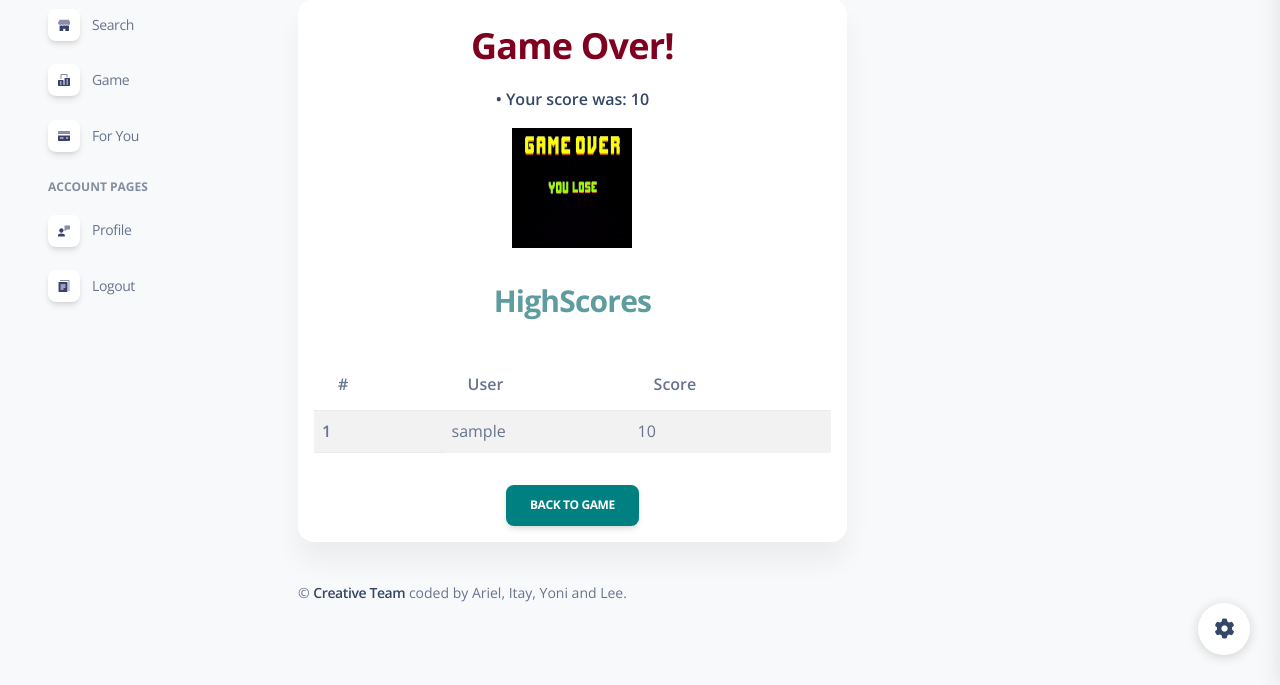
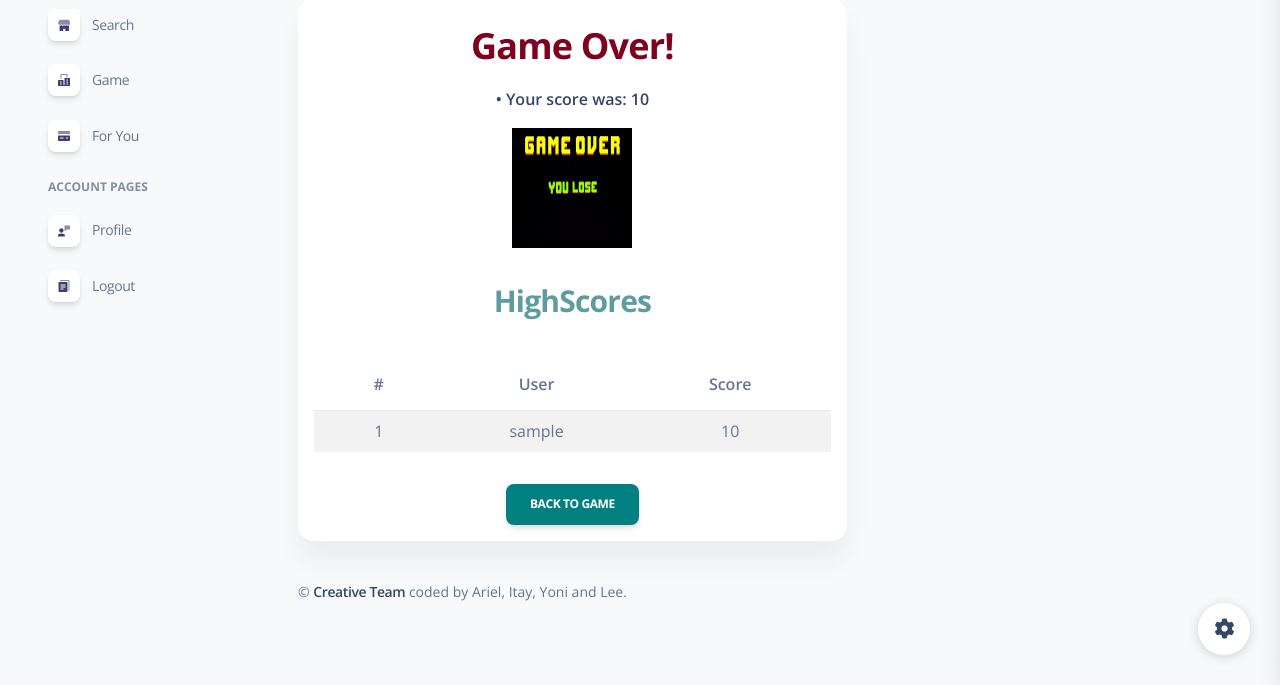
Before and after one commit to arielireni/TAU-crowd-sourcing-workshop, a Flask app: template apps/templates/home/high-scores.html in a window 1280 px wide. Shown: the part 115-800 px from the top of the page. Run offline with Flask 2, Linux system fonts and the light colour scheme; the template is opened without the code that fills it: most values are stand-ins (such as "Sample title", 1, 10 or a date in 2020); parts of the project's set-up code (start-up, migrations or seed data) failed here and were passed over; some libraries are stand-ins or nearby versions.

Commit message:
added empty foryou fixed highscore alignment rounded numbers in course page

```diff
--- a/apps/course_page/routes.py
+++ b/apps/course_page/routes.py
@@ -60,7 +60,7 @@ def course(course_id):
         features.append(('id' + str(question.id), question.feature, answer.sum_ratings / answer.num_ratings))
     return render_template('home/course.html', course=course, featurs=features, comments=comments,
                            like_status=like_status, thumb_colors=thumb_colors, comments_likes=comments_likes,
-                           comments_dislikes=comments_dislikes)
+                           comments_dislikes=comments_dislikes, round = round)
 
 
 # @login_required
--- a/apps/templates/home/course.html
+++ b/apps/templates/home/course.html
@@ -180,7 +180,7 @@
                 <div class="skills">
                     <div class="details">
                         <span>{{ feature[1] }}</span>
-                        <span>{{ feature[2] }}</span>
+                        <span>{{ round(100*feature[2]) / 100 }}</span>
                     </div>
                     <div class="bar">
                         <div id="{{ feature[0] }}-bar"></div>
--- a/apps/templates/home/for-you.html
+++ b/apps/templates/home/for-you.html
@@ -16,6 +16,9 @@
                     </div>
                     <div class="card-body pt-4 p-3">
                         <ul class="list-group">
+                            {% if courses|length == 0 %}
+                                <li class="list-group-item">Please rate more courses to unlock this feature.</li>
+                            {%  endif %}
                             {% for i in range(courses|length) %}
                                 <li class="list-group-item border-0 d-flex p-4 mb-2 bg-gray-100 border-radius-lg">
                                     <div class="d-flex flex-column">
@@ -32,7 +35,9 @@
                     </div>
                 </div>
             <br>
+            {% if courses|length > 0 %}
             <p>These courses were recommended to you because students with similar opinions to yours liked them.</p>
+            {% endif %}
             </div>
         </div>
     </div>
--- a/apps/templates/home/high-scores.html
+++ b/apps/templates/home/high-scores.html
@@ -13,10 +13,12 @@
                 <div class="card">
                     <div class="card-header pb-0">
                         <div class="row">
-                            <h2 style="color: #800020; margin-bottom: 3%; text-align: center"> <b>Game Over!</b> </h2>
-                            <h6 style="margin-bottom: 3%; text-align: center">&#8226; Your score was: {{ user_score }}</h6>
+                            <h2 style="color: #800020; margin-bottom: 3%; text-align: center"><b>Game Over!</b></h2>
+                            <h6 style="margin-bottom: 3%; text-align: center">&#8226; Your score
+                                was: {{ user_score }}</h6>
                             <p style="text-align:center;">
-                            <img src="/static/assets/img/game/gif.gif" class=center style="width:120px;height:120px;">
+                                <img src="/static/assets/img/game/gif.gif" class=center
+                                     style="width:120px;height:120px;">
                             </p>
                             <p class="big"></p>
                         </div>
@@ -28,25 +30,28 @@
                     <div class="card-body pt-4 p-3">
                         <table class="table table-striped">
                             <thead>
-                            <tr>
+                            <tr style="text-align: center">
                                 <th scope="col">#</th>
                                 <th scope="col">User</th>
                                 <th scope="col">Score</th>
                             </tr>
+                            </thead>
                             <tbody>
                             {% for i in range(best_scores|length) %}
-                                <tr>
-                                    <th scope="row">{{ i + 1 }}</th>
+                                <tr style="text-align: center">
+                                    <td> {{ i + 1 }}</td>
                                     <td> {{ best_scores[best_scores|length - 1 - i].username }} </td>
                                     <td> {{ best_scores[best_scores|length - 1 - i].best_score }} </td>
                                 </tr>
                             {% endfor %}
                             </tbody>
-                            </thead>
+
                         </table>
                     </div>
                     <div style="text-align: center">
-                        <button type="button" onclick="window.location.href='game.html'" class="btn btn-primary mb1 bg-teal">Back to Game</button>
+                        <button type="button" onclick="window.location.href='game.html'"
+                                class="btn btn-primary mb1 bg-teal">Back to Game
+                        </button>
                     </div>
                 </div>
             </div>
```
